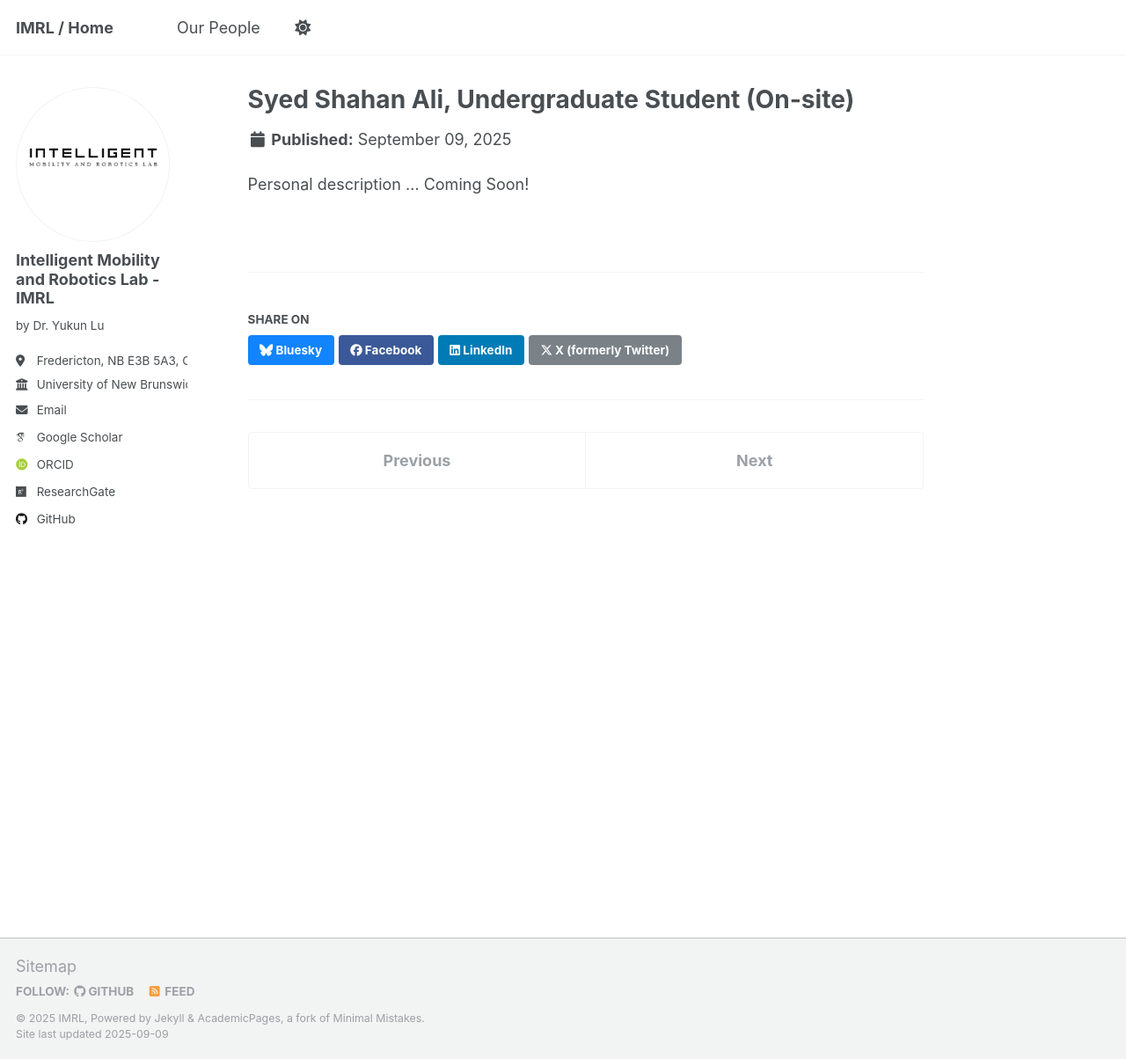
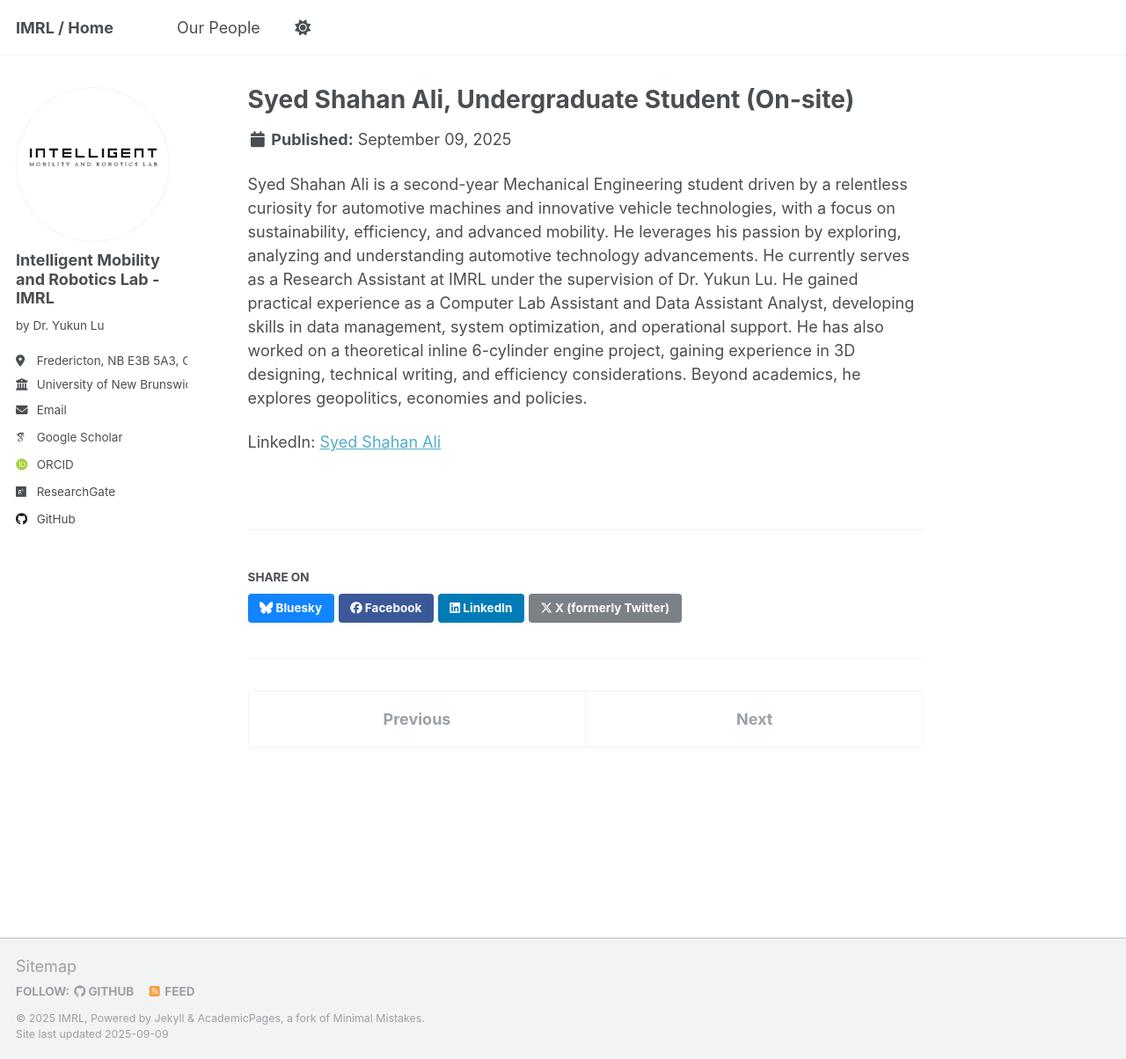
Before and after one commit to IMRL2025/IMRL2025.github.io, a Jekyll site: the page built from _portfolio/portfolio-4-Syed Shahan Ali.md, in a window 1280 px wide and 1204 px high. Shown: the whole window at 88% size. Built offline with Jekyll 4.4.1, drawn with Linux system fonts in a browser that asks for light colours; some web fonts are replaced.

Commit message:
Update portfolio-4-Syed Shahan Ali.md

```diff
--- a/_portfolio/portfolio-4-Syed Shahan Ali.md
+++ b/_portfolio/portfolio-4-Syed Shahan Ali.md
@@ -4,4 +4,6 @@ excerpt: "Department of Mechanical Engineering, University of New Brunswick <br/
 collection: portfolio
 ---
 
-Personal description ... Coming Soon!
+Syed Shahan Ali is a second-year Mechanical Engineering student driven by a relentless curiosity for automotive machines and innovative vehicle technologies, with a focus on sustainability, efficiency, and advanced mobility. He leverages his passion by exploring, analyzing and understanding automotive technology advancements. He currently serves as a Research Assistant at IMRL under the supervision of Dr. Yukun Lu. He gained practical experience as a Computer Lab Assistant and Data Assistant Analyst, developing skills in data management, system optimization, and operational support. He has also worked on a theoretical inline 6-cylinder engine project, gaining experience in 3D designing, technical writing, and efficiency considerations.  Beyond academics, he explores geopolitics, economies and policies.
+
+LinkedIn: [Syed Shahan Ali](https://www.linkedin.com/in/engr-syed-shahan-ali/)
```
